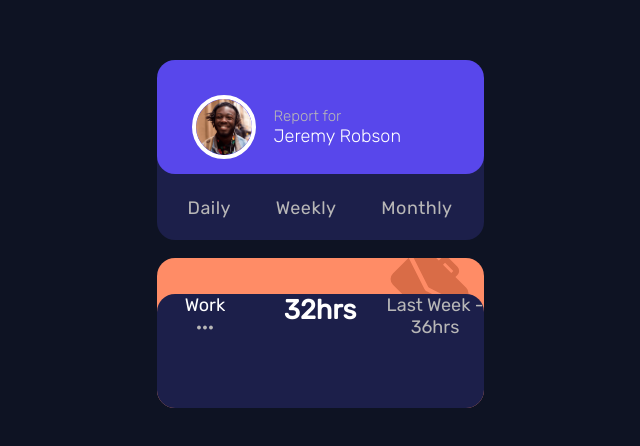
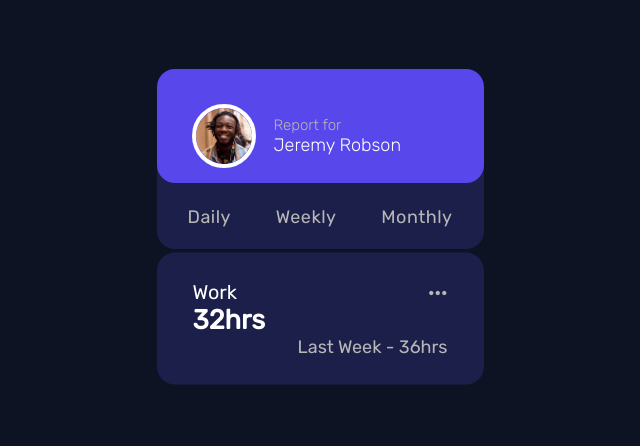
Before and after one commit to CrowdedAstronaut/time-tracking-dashboard, a React (Create React App) app: page / in a window 1280 px wide. Shown: the part 166-612 px from the top of the page, without its empty margins (320-960 px from the left). Built offline with nearby package versions, Linux system fonts and the light colour scheme.

Commit message:
Text layout is complete

```diff
--- a/src/css/App.css
+++ b/src/css/App.css
@@ -98,9 +98,7 @@ h6 {
   isolation: isolate;
 }
 
-.container {
-  width: fit-content;
-  display: flex;
+.background {
   margin: 0 auto;
   padding-top: 2em;
   background-color: var(--light-red);
@@ -108,21 +106,29 @@ h6 {
   background-position: 94% -15%;
   background-repeat: no-repeat;
   border-radius: 1em;
-  /* padding-bottom: 5em; */
-  /* /* border-radius: 1em; */
-  /* margin-right: 1.5em; */
 }
 
+.title {
+  display: flex;
+  justify-content: space-between;
+  width: 100;
+  font-size: 1.1em;
+}
+
+.background {
+  background-image: url("../assets/images/icon-work.svg");
+  background-position: right;
+  background-repeat: no-repeat;
+  background-color: var(--light-red);
+  /* height: 50px; */
+}
 .card-information {
-  display: grid;
-  grid-template-columns: repeat(3, 1fr);
+  background-color: var(--dark-blue);
+  padding: 1.5em 2em;
   border-radius: 1em;
-  gap: 1em;
-  width: 327px;
-  background-color: var(--dark-blue);
-  padding-bottom: 70px;
-  position: relative;
-  z-index: 2;
+  transform: translateY(-0.8em);
+  transition: 0.3s ease all;
+  cursor: pointer;
 }
 
 .user-container {
@@ -212,7 +218,13 @@ h6 {
   font-size: 3em;
   font-weight: 100;
 } */
+.hours {
+  text-align: left;
+}
 
+.last-time {
+  text-align: right;
+}
 .small-text {
   font-size: 15px;
   font-weight: 100;
```
